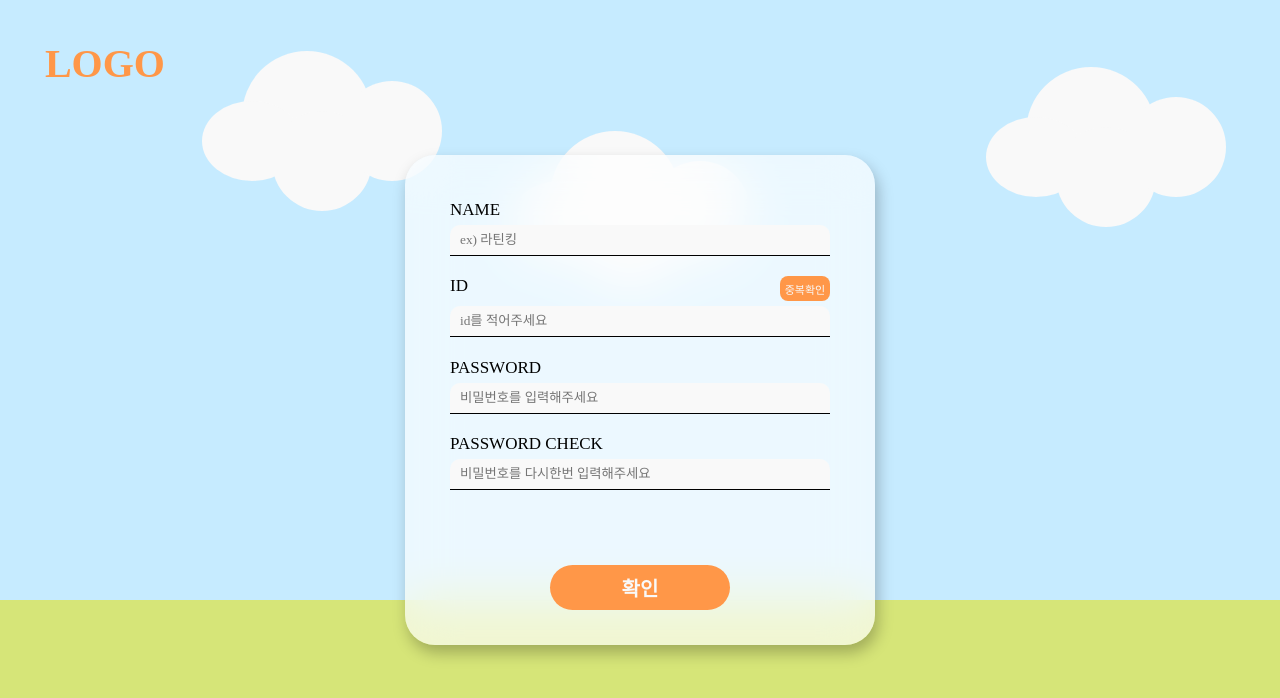
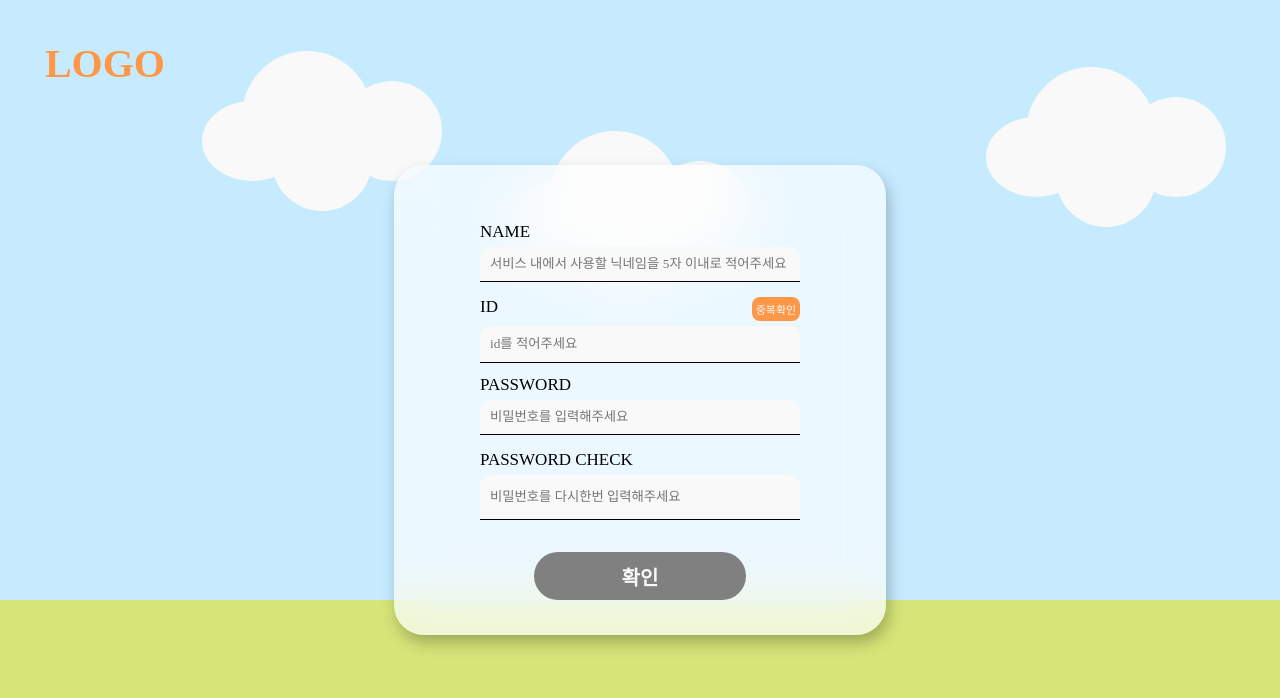
Before and after one commit to DR-LaLa/FE, a React (Vite) app: page /signup in a window 1280 px wide. Shown: the top 698 px of the page. Built offline with nearby package versions, Linux system fonts and the light colour scheme; a web font is replaced by a local one.

Commit message:
로그인, 회원가입 기능 수정

```diff
--- a/src/components/Signup/InputBox.jsx
+++ b/src/components/Signup/InputBox.jsx
@@ -1,10 +1,11 @@
-import { useContext, useState } from "react";
+import { useContext, useEffect, useState } from "react";
 import styled from "styled-components";
 import { SignupContext } from "../../context/context";
 import { useNavigate } from "react-router-dom";
 
 export default function InputBox() {
-  const { signUpInpo, updateSignUpInpo } = useContext(SignupContext);
+  const { signUpInpo, updateSignUpInpo, duplication, setDuplication, duplicationState, setDuplicationState } =
+    useContext(SignupContext);
   const [passwordCheck, setPasswordCheck] = useState("true");
   const [userId, setUserId] = useState("");
   const [userName, setUserName] = useState("");
@@ -16,11 +17,12 @@ export default function InputBox() {
         <Label>NAME</Label>
         <Input
           type="text"
-          placeholder="ex) 라틴킹"
-          onInput={(e) => {
-            setUserName(e.target.value);
+          placeholder="서비스 내에서 사용할 닉네임을 5자 이내로 적어주세요"
+          onChange={(e) => {
+            updateSignUpInpo((obj) => {
+              obj.nickname = e.target.value;
+            });
           }}
-          required
           autoComplete="off"
           maxLength={5}
         />
@@ -28,10 +30,18 @@ export default function InputBox() {
       <section>
         <IdBox>
           <Label>ID</Label>
+          <DuplicationText>
+            {duplication == true ? "" : duplication == "none" ? "아이디를 입력해주세요" : "중복된 아이디 입니다"}
+          </DuplicationText>
           <DuplicationCheck
             onClick={(e) => {
               e.preventDefault();
-              fetchGet(userId);
+              if (signUpInpo.loginid != "") {
+                duplicationCheck(userId, setDuplication);
+                setDuplicationState(true);
+              } else {
+                setDuplication("none");
+              }
             }}
           >
             중복확인
@@ -40,10 +50,11 @@ export default function InputBox() {
         <Input
           type="text"
           placeholder="id를 적어주세요"
-          onInput={(e) => {
-            setUserId(e.target.value);
+          onChange={(e) => {
+            updateSignUpInpo((obj) => {
+              obj.loginid = e.target.value;
+            });
           }}
-          required
           autoComplete="off"
         />
       </section>
@@ -52,10 +63,9 @@ export default function InputBox() {
         <Input
           type="password"
           placeholder="비밀번호를 입력해주세요"
-          onInput={(e) => {
+          onChange={(e) => {
             setUserPassWord(e.target.value);
           }}
-          required
           autoComplete="off"
         />
       </section>
@@ -66,19 +76,16 @@ export default function InputBox() {
           name=""
           id=""
           placeholder="비밀번호를 다시한번 입력해주세요"
-          onInput={(e) => {
+          onChange={(e) => {
             if (e.target.value == userPassWord) {
               updateSignUpInpo((obj) => {
-                obj.loginid = userId;
                 obj.password = userPassWord;
-                obj.nickname = userName;
               });
               setPasswordCheck("true");
             } else {
               setPasswordCheck("false");
             }
           }}
-          required
           autoComplete="off"
         />
         <PasswordCheckTxt $flag={passwordCheck}>
@@ -88,9 +95,10 @@ export default function InputBox() {
     </InputBoxStyle>
   );
 }
-async function fetchGet(body) {
+async function duplicationCheck(body, setDuplication) {
   try {
-    const response = await fetch("http//localhost:/signup/8080confirmid", {
+    const response = await fetch("json/dup.json", {
+      // const response = await fetch("http//localhost:8080/signup/confirmid", {
       method: "POST",
       headers: {
         "Content-Type": "application/json",
@@ -98,14 +106,15 @@ async function fetchGet(body) {
       body: JSON.stringify(body),
     });
     let data = await response.json();
+    setDuplication(data.isSuccess);
   } catch (err) {
     console.log(err);
   }
 }
 
 const InputBoxStyle = styled.section`
-  width: 380px;
-  height: 80%;
+  width: 25vw;
+  height: 85%;
   display: flex;
   flex-direction: column;
   justify-content: space-evenly;
@@ -117,8 +126,8 @@ const Label = styled.label`
 
 const Input = styled.input`
   margin: 5px 0 10px 0;
-  width: 380px;
-  height: 30px;
+  width: 100%;
+  height: 65%;
   border: none;
   border-bottom: 1px solid black;
   border-top-right-radius: 10px;
@@ -138,11 +147,19 @@ const IdBox = styled.section`
   width: 100%;
   display: flex;
   justify-content: space-between;
+  position: relative;
 `;
 
+const DuplicationText = styled.span`
+  color: red;
+  font-size: 13px;
+  position: absolute;
+  left: 1.5vw;
+  bottom: 0.8vh;
+`;
 const DuplicationCheck = styled.button`
-  width: 50px;
-  height: 25px;
+  width: 15%;
+  height: 3vh;
   border: none;
   border-radius: 8px;
   color: #f9f9f9;
--- a/src/components/common/FormFrame.jsx
+++ b/src/components/common/FormFrame.jsx
@@ -1,53 +1,71 @@
-import { useContext, useState } from "react";
+import { useContext, useEffect, useState } from "react";
 import styled from "styled-components";
 import { LoginContext, SignupContext } from "../../context/context";
 import { useLocation, useNavigate } from "react-router-dom";
 import { USERDATA } from "../common/key";
 
 export default function FormFrame(props) {
-  const { signUpInpo, updateSignUpInpo } = useContext(SignupContext);
-  const { loginInpo, updateLoginInpo } = useContext(LoginContext);
-  const [userName, setUserName] = useState("");
+  const { signUpInpo, duplication, duplicationState, setDuplicationState } = useContext(SignupContext);
+  const { loginInpo } = useContext(LoginContext);
+  const [show, setShow] = useState(false);
+  const [disabled, setDisabled] = useState("false");
 
   const navigate = useNavigate();
   const currentPage = useLocation().pathname;
 
-  async function fetchPost(body) {
-    try {
-      // const response = await fetch("json/login.json", {
-      const response = await fetch(
-        `${currentPage == "/signup" ? "http://localhost:8080/signup" : "http://localhost:8080/signin"}`,
-        {
-          method: "POST",
-          headers: {
-            "Content-Type": "application/json",
-          },
-          body: JSON.stringify(body),
+  useEffect(() => {
+    if (currentPage == "/login") {
+      setDuplicationState(true);
+    }
+  }, []);
+
+  useEffect(() => {
+    let tmp = currentPage == "/login" ? loginInpo : signUpInpo;
+    let keys = Object.keys(tmp).sort();
+
+    keys.forEach((x) => {
+      if (x != "count" && x != "level") {
+        if (tmp[x] !== "") {
+          if (duplicationState && duplication) {
+            setDisabled("true");
+          }
+        } else {
+          setDisabled("false");
         }
-      );
-      let data = await response.json();
-      localStorage.setItem(USERDATA, JSON.stringify(data));
-      if (currentPage == "/login") navigate("/");
-      else {
-        navigate("/login");
       }
-    } catch (err) {
-      console.log(err);
-    }
-  }
+    });
+  }, [loginInpo, signUpInpo, duplicationState]);
 
   return (
     <>
+      {show && (
+        <LoginFailedBox>
+          <LoginFailedText>
+            {currentPage == "/login" ? "아이디 / 비밀번호를 다시 한번 확인해주세요" : ""}
+          </LoginFailedText>
+          <SubmitBtn
+            $disabled={"true"}
+            $width={"50%"}
+            $margin={"2.5vh"}
+            onClick={() => {
+              setShow(false);
+            }}
+          >
+            확인
+          </SubmitBtn>
+        </LoginFailedBox>
+      )}
       <Form action="">
         {props.children}
         <SubmitBtn
+          $disabled={disabled}
+          $width={"50%"}
+          $margin={"0"}
           onClick={(e) => {
             e.preventDefault();
-            if (currentPage == "/signup") {
-              fetchPost(signUpInpo);
+            if (disabled == "true") {
+              fetchPost(signUpInpo, currentPage, USERDATA, navigate, setShow);
               navigate("/login");
-            } else {
-              fetchPost(loginInpo);
             }
           }}
         >
@@ -58,10 +76,36 @@ export default function FormFrame(props) {
   );
 }
 
+async function fetchPost(body, currentPage, USERDATA, navigate, setShow) {
+  try {
+    const response = await fetch(
+      `${currentPage == "/signup" ? "http://localhost:8080/signup" : "http://localhost:8080/signin"}`,
+      {
+        method: "POST",
+        headers: {
+          "Content-Type": "application/json",
+        },
+        body: JSON.stringify(body),
+      }
+    );
+    let data = await response.json();
+    localStorage.setItem(USERDATA, JSON.stringify(data));
+    if (currentPage == "/login") navigate("/");
+    else {
+      navigate("/login");
+    }
+  } catch (err) {
+    if (currentPage == "/login") {
+      setShow(true);
+    }
+    console.log(err);
+  }
+}
+
 const Form = styled.form`
   padding: 35px;
-  width: 400px;
-  height: 420px;
+  width: 33vw;
+  height: 50vh;
   border-radius: 30px;
   display: flex;
   flex-direction: column;
@@ -74,16 +118,37 @@ const Form = styled.form`
 `;
 
 const SubmitBtn = styled.button`
-  width: 180px;
-  height: 45px;
+  margin-bottom: ${(props) => props.$margin};
+  width: ${(props) => props.$width};
+  height: 6vh;
   border: none;
   border-radius: 50px;
   color: #f9f9f9;
   font-size: 20px;
   font-weight: 900;
-  /* position: relative; */
-  /* top: 12vh; */
   outline: none;
-  background-color: #ff9748;
+
+  background-color: ${(props) => (props.$disabled == "true" ? "#ff9748" : "gray")};
   cursor: pointer;
 `;
+
+const LoginFailedBox = styled.section`
+  width: 23vw;
+  height: 23vh;
+  border: 3px solid #ff9748;
+  border-radius: 20px;
+  display: flex;
+  flex-direction: column;
+  justify-content: end;
+  align-items: center;
+  position: absolute;
+  top: 38vh;
+  background-color: #f9f9f9;
+  z-index: 3;
+`;
+
+const LoginFailedText = styled.p`
+  font-size: 17px;
+  position: absolute;
+  top: 7vh;
+`;
--- a/src/components/login/InputBox.jsx
+++ b/src/components/login/InputBox.jsx
@@ -1,11 +1,13 @@
 import { useContext, useState } from "react";
 import styled from "styled-components";
 import { LoginContext, SignupContext } from "../../context/context";
+import { useNavigate } from "react-router-dom";
 
 export default function InputBox() {
   const [userId, setUserId] = useState("");
   const [userPw, setUserPw] = useState("");
   const { loginInpo, updateLoginInpo } = useContext(LoginContext);
+  const navigate = useNavigate();
   return (
     <InputBoxStyled>
       <section>
@@ -15,7 +17,7 @@ export default function InputBox() {
           placeholder="id를 적어주세요"
           required
           autoComplete="off"
-          onInput={(e) => {
+          onChange={(e) => {
             updateLoginInpo((obj) => {
               obj.loginid = e.target.value;
             });
@@ -29,7 +31,7 @@ export default function InputBox() {
           placeholder="비밀번호를 입력해주세요"
           required
           autoComplete="off"
-          onInput={(e) => {
+          onChange={(e) => {
             updateLoginInpo((obj) => {
               obj.password = e.target.value;
             });
@@ -38,28 +40,28 @@ export default function InputBox() {
         <LoginMore>
           <Span>아이디 찾기</Span>
           <Span>비밀번호 찾기</Span>
-          <span>회원가입</span>
+          <span
+            onClick={() => {
+              navigate("/signup");
+            }}
+          >
+            회원가입
+          </span>
         </LoginMore>
       </section>
     </InputBoxStyled>
   );
 }
 
-// async function loginFunction(body) {
-//   try {
-//     // const
-//   } catch (err) {}
-// }
-
 const InputBoxStyled = styled.section`
-  width: 380px;
-  height: 35%;
+  width: 25vw;
+  height: 40%;
   display: flex;
   flex-direction: column;
   justify-content: space-between;
   align-items: center;
   position: relative;
-  bottom: 7vh;
+  bottom: 5vh;
 `;
 
 const Label = styled.label`
@@ -90,6 +92,10 @@ const LoginMore = styled.section`
   position: absolute;
   bottom: -30px;
   right: -15px;
+
+  span {
+    cursor: pointer;
+  }
 `;
 
 const Span = styled.span`
--- a/src/provider/SignupProvider.jsx
+++ b/src/provider/SignupProvider.jsx
@@ -1,9 +1,18 @@
 import { useImmer } from "use-immer";
 import { SignupContext } from "../context/context";
+import { useState } from "react";
 
 export default function SignupProvider(props) {
   const [signUpInpo, updateSignUpInpo] = useImmer(signUpObj);
-  return <SignupContext.Provider value={{ signUpInpo, updateSignUpInpo }}>{props.children}</SignupContext.Provider>;
+  const [duplication, setDuplication] = useState(true);
+  const [duplicationState, setDuplicationState] = useState(false);
+  return (
+    <SignupContext.Provider
+      value={{ signUpInpo, updateSignUpInpo, duplication, setDuplication, duplicationState, setDuplicationState }}
+    >
+      {props.children}
+    </SignupContext.Provider>
+  );
 }
 
 const signUpObj = {
```
